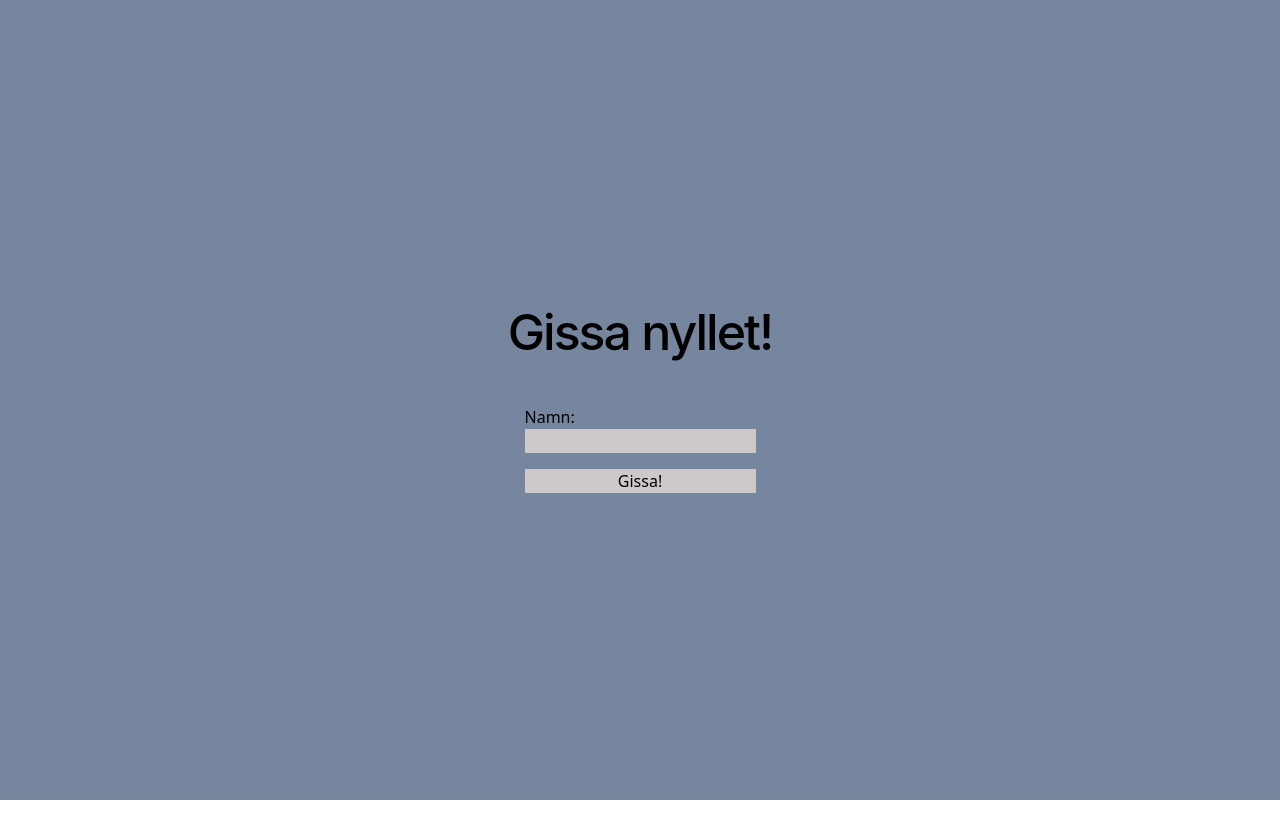
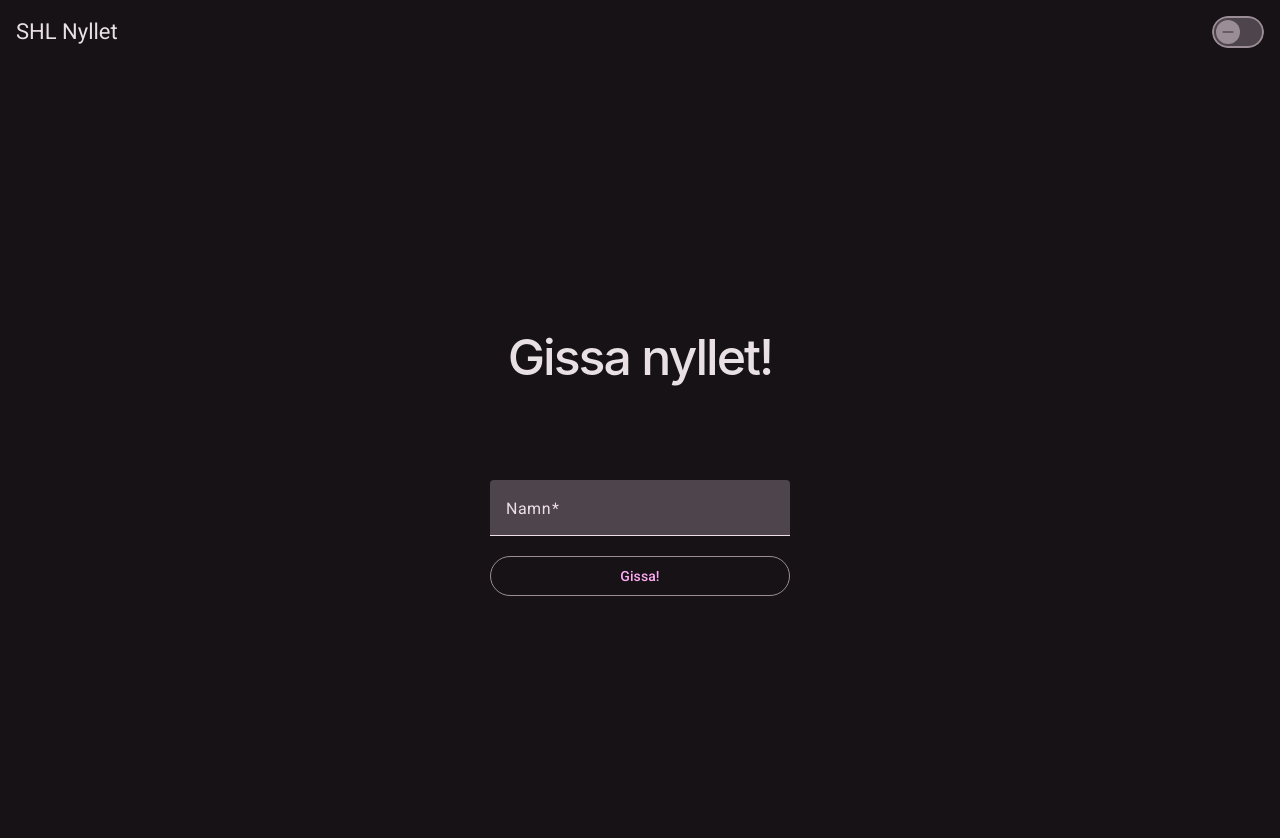
Before and after one commit to GO-hman/SHLnyllet, an Angular app in the folder client/: page / in a window 1280 px wide. Shown: the top 838 px of the page. Before the commit the page ends 800 px from the top, so only its background shows below. Built offline with nearby package versions, Linux system fonts and the light colour scheme; no server answers.

Commit message:
installed angular material + some minor styling

```diff
--- a/client/angular.json
+++ b/client/angular.json
@@ -2,7 +2,8 @@
   "$schema": "./node_modules/@angular/cli/lib/config/schema.json",
   "version": 1,
   "cli": {
-    "packageManager": "npm"
+    "packageManager": "npm",
+    "analytics": false
   },
   "newProjectRoot": "projects",
   "projects": {
@@ -24,9 +25,7 @@
                 "input": "public"
               }
             ],
-            "styles": [
-              "src/styles.css"
-            ]
+            "styles": ["src/material-theme.scss", "src/styles.css"]
           },
           "configurations": {
             "production": {
--- a/client/package.json
+++ b/client/package.json
@@ -12,10 +12,12 @@
   "private": true,
   "packageManager": "npm@10.9.7",
   "dependencies": {
+    "@angular/cdk": "^21.2.14",
     "@angular/common": "^21.2.0",
     "@angular/compiler": "^21.2.0",
     "@angular/core": "^21.2.0",
     "@angular/forms": "^21.2.0",
+    "@angular/material": "^21.2.14",
     "@angular/platform-browser": "^21.2.0",
     "@angular/router": "^21.2.0",
     "rxjs": "~7.8.0",
--- a/client/src/app/app.html
+++ b/client/src/app/app.html
@@ -11,9 +11,18 @@
     line-height: 100%;
     letter-spacing: -0.125rem;
     margin: 0;
-    font-family: "Inter Tight", -apple-system, BlinkMacSystemFont, "Segoe UI", Roboto,
-      Helvetica, Arial, sans-serif, "Apple Color Emoji", "Segoe UI Emoji",
-      "Segoe UI Symbol";
+    font-family:
+      'Inter Tight',
+      -apple-system,
+      BlinkMacSystemFont,
+      'Segoe UI',
+      Roboto,
+      Helvetica,
+      Arial,
+      sans-serif,
+      'Apple Color Emoji',
+      'Segoe UI Emoji',
+      'Segoe UI Symbol';
   }
 
   p {
@@ -31,41 +40,48 @@
     padding: 1rem;
     box-sizing: inherit;
     position: relative;
-    background-color:  #76869e;
+    /* background-color: #76869e; */
   }
 
   .content {
     display: flex;
-    justify-content: space-around;
+    flex-direction: column;
+    align-items: center;
     width: 100%;
     max-width: 700px;
     margin-bottom: 3rem;
   }
 
-  .content h1 {
-    margin-top: 1.75rem;
-  }
-
-  .content p {
-    margin-top: 1.5rem;
-  }
-
-  .player-picture{
+  .player-picture {
     width: 480px;
     height: 640px;
     object-fit: cover;
+    border: 5px solid var(--mat-sys-secondary);
+    border-radius: 20px;
   }
 
-  input{
-    background-color: #cec8c8;
+  .spacer {
+    margin-left: auto;
   }
-  button{
-    background-color: #cec8c8;
+
+  .flex {
+    display: flex;
+  }
+
+  .col {
+    flex-direction: column;
+  }
+
+  .mb1 {
+    margin-bottom: 1em;
+  }
+
+  .form {
+    min-width: 300px;
   }
 
   @media screen and (max-width: 650px) {
     .content {
-      flex-direction: column;
       width: max-content;
     }
 
@@ -75,25 +91,40 @@
       background: var(--red-to-pink-to-purple-horizontal-gradient);
       margin-block: 1.5rem;
     }
+
+    .player-picture {
+      width: auto;
+      height: 50vh;
+      object-fit: cover;
+    }
   }
 </style>
 
+<mat-toolbar>
+  <span>SHL Nyllet</span>
+  <span class="spacer"></span>
+  <p><mat-slide-toggle></mat-slide-toggle></p>
+</mat-toolbar>
 <main class="main">
-  <h1>Gissa nyllet!</h1>
+  <h1 class="mb1">Gissa nyllet!</h1>
   <div class="content">
-   @if(loading()){
-    <h2>Loading...</h2>
-   }
-   @if(currPlayer() != null){
-
-     <img class="player-picture" [src]="currPlayer()?.imgUrl" alt="Bild på spelare"/>
+    @if (loading()) {
+      <h2>Loading...</h2>
+    }
+    @if (currPlayer() != null) {
+      <img class="player-picture" [src]="currPlayer()?.imgUrl" alt="Bild på spelare" />
     }
   </div>
 
-    <form [formGroup]="form" (ngSubmit)="onSubmit()" style="display: flex; flex-direction: column;">
-      <label for="name">Namn:</label>
-      <input name="name" type="text" formControlName="name"/>
-      <button style="margin-top: 1rem;"type="submit">Gissa!</button>
-    </form>
+  <form [formGroup]="form" (ngSubmit)="onSubmit()" class="form flex col">
+    <mat-form-field>
+      <mat-label>Namn</mat-label>
+      <input matInput fullWidth placeholder="Ange namn" formControlName="name" />
+    </mat-form-field>
+    <button matButton="outlined" type="submit">Gissa!</button>
+  </form>
+  @if (guessCorrect()) {
+    <div></div>
+  }
 </main>
 <router-outlet />
--- a/client/src/app/app.ts
+++ b/client/src/app/app.ts
@@ -1,16 +1,36 @@
 import { Component, inject, signal } from '@angular/core';
 import { RouterOutlet } from '@angular/router';
 import { HttpErrorResponse } from '@angular/common/http';
-import { GuessPlayerViewInput, GuessPlayerViewOutput, ShlControllerService, ShlPlayer } from '../api';
+import {
+  GuessPlayerViewInput,
+  GuessPlayerViewOutput,
+  ShlControllerService,
+  ShlPlayer,
+} from '../api';
 import { firstValueFrom } from 'rxjs';
 import { FormBuilder, ReactiveFormsModule, Validators } from '@angular/forms';
 import { CommonModule } from '@angular/common';
+import { MatButtonModule } from '@angular/material/button';
+import { MatFormFieldModule } from '@angular/material/form-field';
+import { MatInputModule } from '@angular/material/input';
+import { MatToolbarModule } from '@angular/material/toolbar';
+import { MatSlideToggle } from '@angular/material/slide-toggle';
+import { MatSnackBar } from '@angular/material/snack-bar';
 
 @Component({
   selector: 'app-root',
-  imports: [RouterOutlet, ReactiveFormsModule, CommonModule],
+  imports: [
+    RouterOutlet,
+    ReactiveFormsModule,
+    CommonModule,
+    MatButtonModule,
+    MatFormFieldModule,
+    MatInputModule,
+    MatToolbarModule,
+    MatSlideToggle,
+  ],
   templateUrl: './app.html',
-  styleUrl: './app.css'
+  styleUrl: './app.css',
 })
 export class App {
   protected readonly title = signal('client');
@@ -24,12 +44,11 @@ export class App {
   loading = signal<boolean>(false);
   guessCorrect = signal<boolean | null>(null);
 
-
   form = this.fb.group({
     name: ['', Validators.required],
   });
 
-  async fetchPlayer(){
+  async fetchPlayer() {
     this.loading.set(true);
     this.error.set(null);
     try {
@@ -43,30 +62,44 @@ export class App {
     this.loading.set(false);
   }
 
-  async ngOnInit(){
+  private _snackBar = inject(MatSnackBar);
+
+  openSnackBar(message: string, action: string) {
+    this._snackBar.open(message, action);
+  }
+
+  async ngOnInit() {
     await this.fetchPlayer();
   }
 
-  async onSubmit(){
-    if(this.form.invalid){
-      alert("Invalid form");
+  async onSubmit() {
+    this.guessCorrect.set(null);
+    if (this.form.invalid) {
+      alert('Invalid form');
       return;
     }
     const player = this.currPlayer();
-    if(!player?.uuid){
+    if (!player?.uuid) {
       return;
     }
     try {
-      const response = await firstValueFrom(this.shlService.guessPlayer({
-        id: player.uuid,
-        name: this.form.value.name!,
-      }, 'response'));
+      const response = await firstValueFrom(
+        this.shlService.guessPlayer(
+          {
+            id: player.uuid,
+            name: this.form.value.name!,
+          },
+          'response',
+        ),
+      );
 
       if (response.status === 200) {
         this.guessCorrect.set(true);
         this.fetchPlayer();
+        this.openSnackBar('Rätt', 'x');
       } else {
         this.guessCorrect.set(false);
+        this.openSnackBar('Fel', 'x');
       }
     } catch (err) {
       this.error.set(err instanceof HttpErrorResponse ? err.message : 'Failed to submit guess');
--- a/client/src/index.html
+++ b/client/src/index.html
@@ -1,13 +1,20 @@
 <!doctype html>
 <html lang="en">
-<head>
-  <meta charset="utf-8">
-  <title>Client</title>
-  <base href="/">
-  <meta name="viewport" content="width=device-width, initial-scale=1">
-  <link rel="icon" type="image/x-icon" href="favicon.ico">
-</head>
-<body>
-  <app-root></app-root>
-</body>
+  <head>
+    <meta charset="utf-8" />
+    <title>SHL Nyllet - Gissa Nyllet!</title>
+    <base href="/" />
+    <meta name="viewport" content="width=device-width, initial-scale=1" />
+    <!-- <link rel="icon" type="image/x-icon" href="favicon.ico" /> -->
+    <link rel="preconnect" href="https://fonts.googleapis.com" />
+    <link rel="preconnect" href="https://fonts.gstatic.com" crossorigin />
+    <link
+      href="https://fonts.googleapis.com/css2?family=Roboto:wght@300;400;500&display=swap"
+      rel="stylesheet"
+    />
+    <link href="https://fonts.googleapis.com/icon?family=Material+Icons" rel="stylesheet" />
+  </head>
+  <body>
+    <app-root></app-root>
+  </body>
 </html>
--- /dev/null
+++ b/client/src/material-theme.scss
@@ -0,0 +1,38 @@
+// Include theming for Angular Material with `mat.theme()`.
+// This Sass mixin will define CSS variables that are used for styling Angular Material
+// components according to the Material 3 design spec.
+// Learn more about theming and how to use it for your application's
+// custom components at https://material.angular.dev/guide/theming
+@use '@angular/material' as mat;
+
+html {
+  height: 100%;
+  @include mat.theme(
+    (
+      color: (
+        primary: mat.$magenta-palette,
+        tertiary: mat.$violet-palette,
+      ),
+      typography: Roboto,
+      density: 0,
+    )
+  );
+}
+
+body {
+  // Default the application to a light color theme. This can be changed to
+  // `dark` to enable the dark color theme, or to `light dark` to defer to the
+  // user's system settings.
+  color-scheme: dark;
+
+  // Set a default background, font and text colors for the application using
+  // Angular Material's system-level CSS variables. Learn more about these
+  // variables at https://material.angular.dev/guide/system-variables
+  background-color: var(--mat-sys-surface);
+  color: var(--mat-sys-on-surface);
+  font: var(--mat-sys-body-medium);
+
+  // Reset the user agent margin.
+  margin: 0;
+  height: 100%;
+}
```
Also changed, not shown: 1 other file (tests, documents, lock files or other folders).
